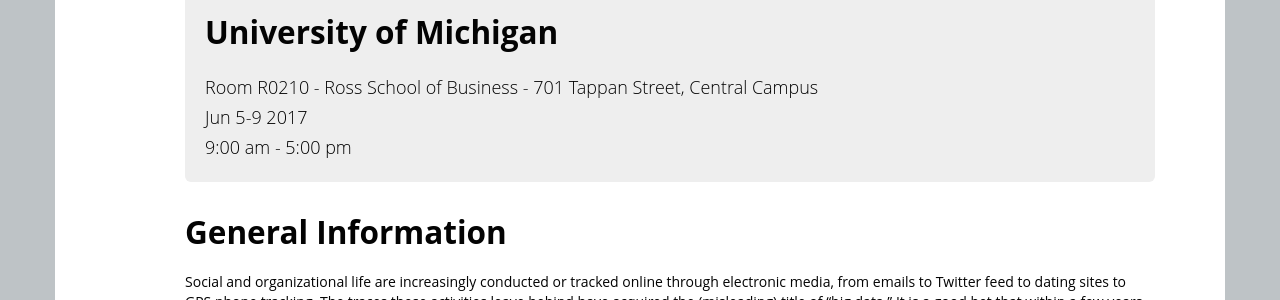
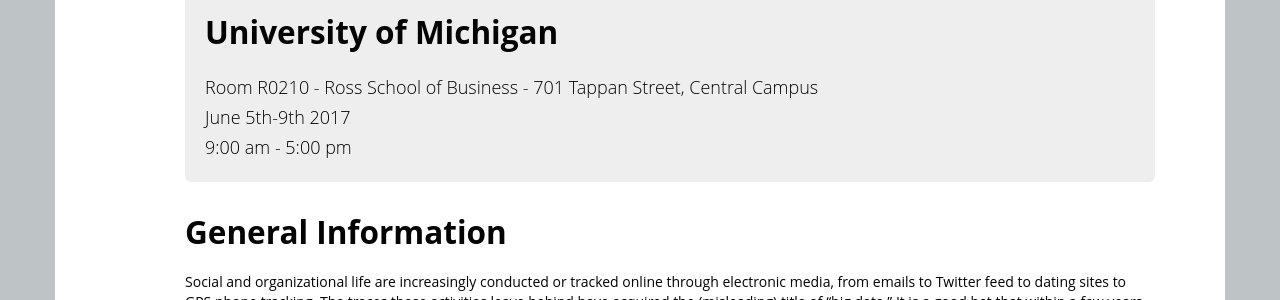
Before and after one commit to ICOSBigDataCamp/2018-summer-camp, a Jekyll site: the page built from index.html, in a window 1280 px wide and 900 px high. Shown: the part 188-488 px from the top of the window. Built offline with Jekyll 4.4.1, drawn with Linux system fonts in a browser that asks for light colours.

Commit message:
Update index.html

```diff
--- a/index.html
+++ b/index.html
@@ -4,7 +4,7 @@
 venue: University of Michigan
 address: Room R0210 - Ross School of Business - 701 Tappan Street, Central Campus
 country: United-States
-humandate: Jun 5-9 2017
+humandate: June 5th-9th 2017
 humantime: 9:00 am - 5:00 pm
 startdate: 2016-06-05
 enddate: 2016-06-09
```
